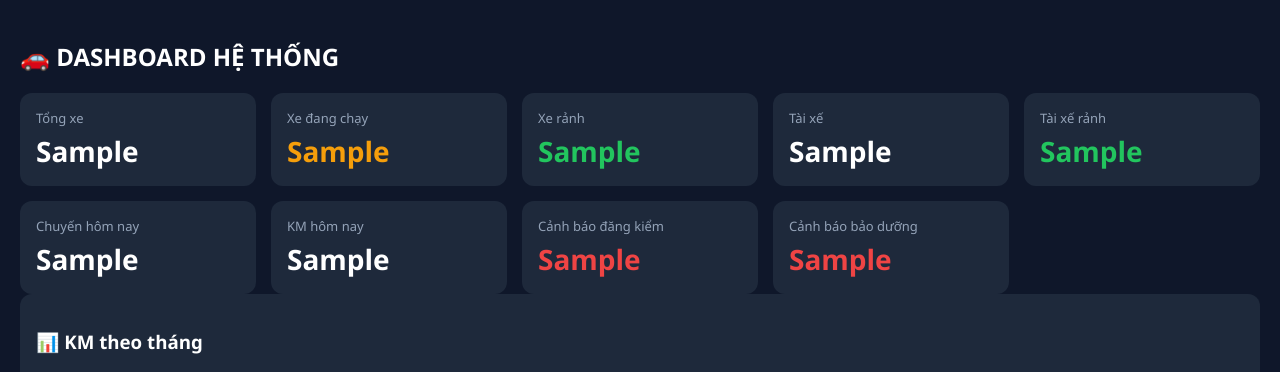
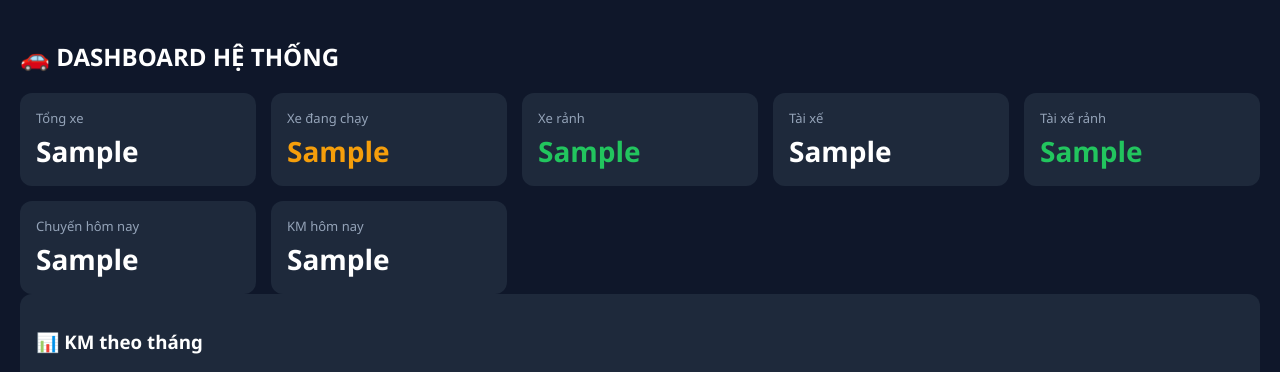
Before and after one commit to conkiencon2016-max/quanly-xe, a Flask app: template templates/dashboard.html in a window 1280 px wide. Shown: the top 372 px of the page. Run offline with Flask 3, Linux system fonts and the light colour scheme; data comes from the database, SQL or seed files in the repository; the template is opened without the code that fills it: most values are stand-ins (such as "Sample title", 1, 10 or a date in 2020).

Commit message:
Update dashboard.html

```diff
--- a/templates/dashboard.html
+++ b/templates/dashboard.html
@@ -100,16 +100,6 @@ body{
 <div class="card">
 <div class="title">KM hôm nay</div>
 <div class="number" id="km_hom_nay">{{ km_hom_nay or 0 }}</div>
-</div>
-
-<div class="card">
-<div class="title">Cảnh báo đăng kiểm</div>
-<div class="number red">{{ canh_bao_dk }}</div>
-</div>
-
-<div class="card">
-<div class="title">Cảnh báo bảo dưỡng</div>
-<div class="number red">{{ canh_bao_bd }}</div>
 </div>
 
 </div>
```
